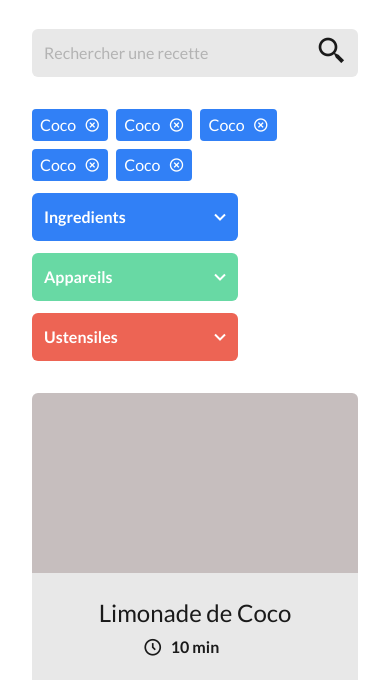
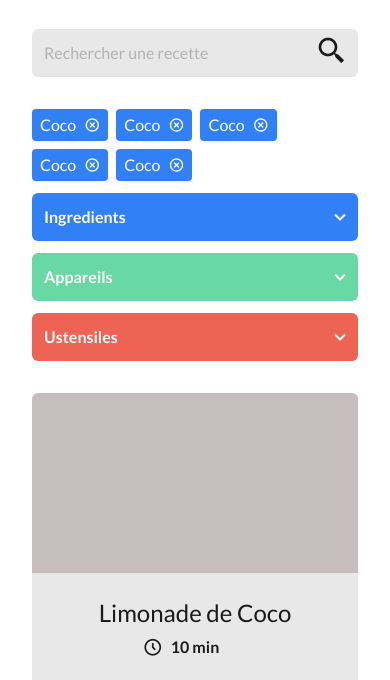
Before and after one commit to CemEkiz/les-petits-plats-app, a website built with Parcel: page src/index.html in a window 390 px wide. Shown: the part 136-816 px from the top of the page. Built offline with nearby package versions, Linux system fonts and the light colour scheme.

Commit message:
breakpoints for filters

```diff
--- a/src/sass/components/_filters.scss
+++ b/src/sass/components/_filters.scss
@@ -32,9 +32,15 @@
   &__select {
     position: relative;
     display: inline-block;
+    width: 100%;
+
+    @include respond(tab-port) {
+      width: auto;
+    }
   }
 
   &__input {
+    width: 100%;
     border: none;
     outline: none;
     background-color: red;
@@ -42,6 +48,10 @@
     border-radius: rem(6px);
     font-weight: $fw-bold;
     color: $clr-white;
+
+    @include respond(tab-port) {
+      width: auto;
+    }
   }
 
   &__input--ingredients {
```
